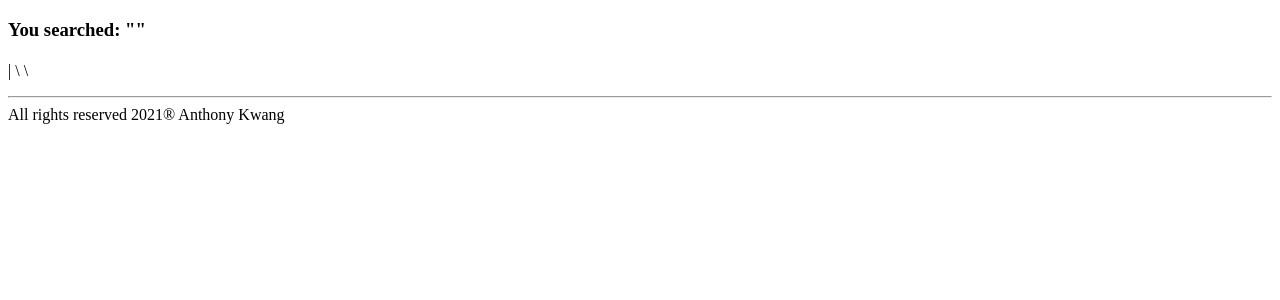
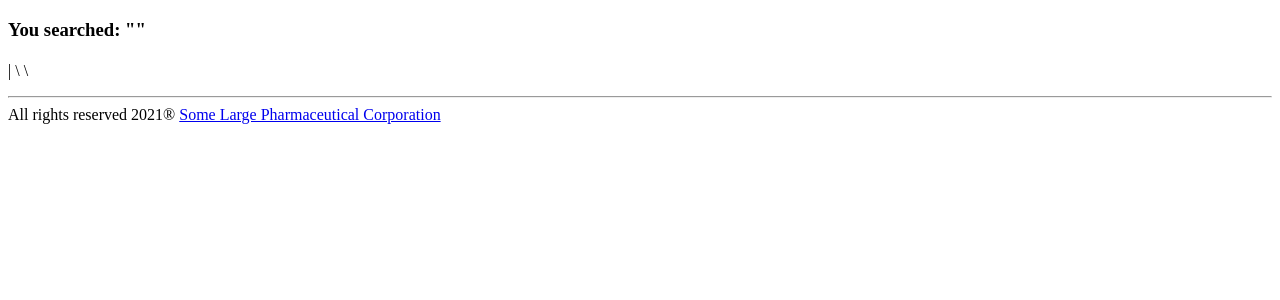
Before and after one commit to jodiefostersarmy/T4A2, a Flask app: page /user/search/1 in a window 1280 px wide. Shown: the part 98-398 px from the top of the page. Run offline with Flask 2, Linux system fonts and the light colour scheme; data that the repository does not hold is empty.

Commit message:
updated small things

```diff
--- a/src/controllers/word_controller.py
+++ b/src/controllers/word_controller.py
@@ -14,8 +14,7 @@ def word_index():
     words = Word.query.all()
     # return jsonify(words_schema.dump(words))      # if we have a react or javascript front end, we would send this API to the front end
     return render_template("words_index.html", words = words)
-    # but, because we are using an integrated templating language like Jinja2, we want to use render_template function
-    # to generate output from the template file.
+
 
 @words.route("/", methods=["POST"])
 def word_create():
@@ -31,8 +30,6 @@ def word_create():
     new_word.word = word_fields["word"]                         # using schema loaded above, insert new value into "word_self" column
     new_word.definition = word_fields["definition"]             # using schema loaded above, insert new value into "definition" column
     new_word.pronunciation = word_fields["pronunciation"]       # using schema loaded above, insert new value into "pronunciation" column
-
-
 
     db.session.add(new_word)
     db.session.commit()
--- a/src/templates/layout.html
+++ b/src/templates/layout.html
@@ -18,6 +18,6 @@
             {% endblock %}
         </div>
         <hr>
-        <footer>All rights reserved 2021® Anthony Kwang</footer>
+        <footer>All rights reserved 2021® <a href="https://www.youtube.com/watch?v=AwuTI7mvo0E">Some Large Pharmaceutical Corporation</a></footer>
     </body>
 </html>
--- a/src/templates/search.html
+++ b/src/templates/search.html
@@ -12,7 +12,4 @@
     {% if request[0]['def'][0]['sseq']|length > 1 %}
         <p>{{request[0]['def'][0]['sseq'][1][0][1]['dt'][0][1].replace("{bc}",": ")}}</p>
     {% endif %}
-    <div>
-
-    </div>
 {% endblock %}}
--- a/src/templates/user_words.html
+++ b/src/templates/user_words.html
@@ -9,7 +9,7 @@
         <h3>{{save["word"]}}</h3>
         <h4>{{save["word"]["pronunciation"]}}</h4>
         <h4>{{save["word"]["definition"]}}</h4>
-        <a href="">Delete Word</a>
+        <a href="{{ url_for('user.delete_user_word') }}">Delete Word</a>
     </div>
     {% endfor %}
 </div>
```
